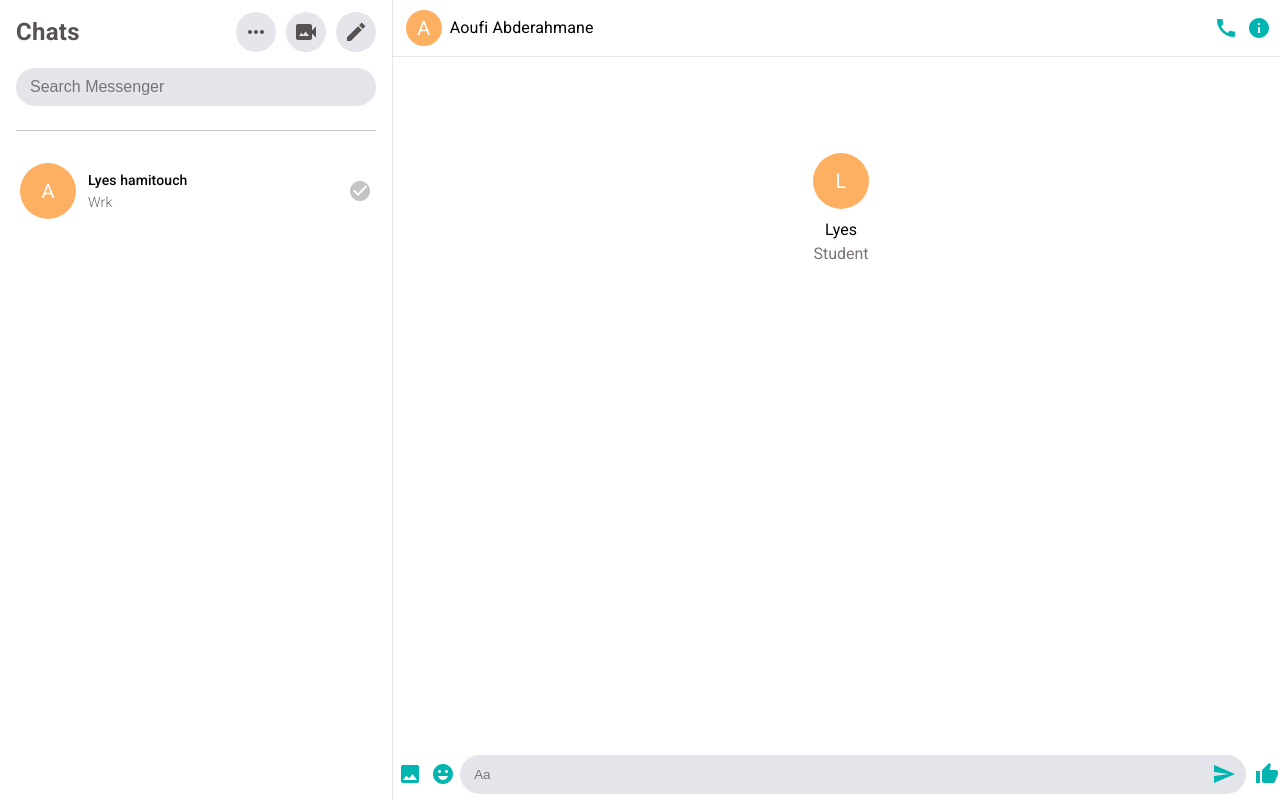
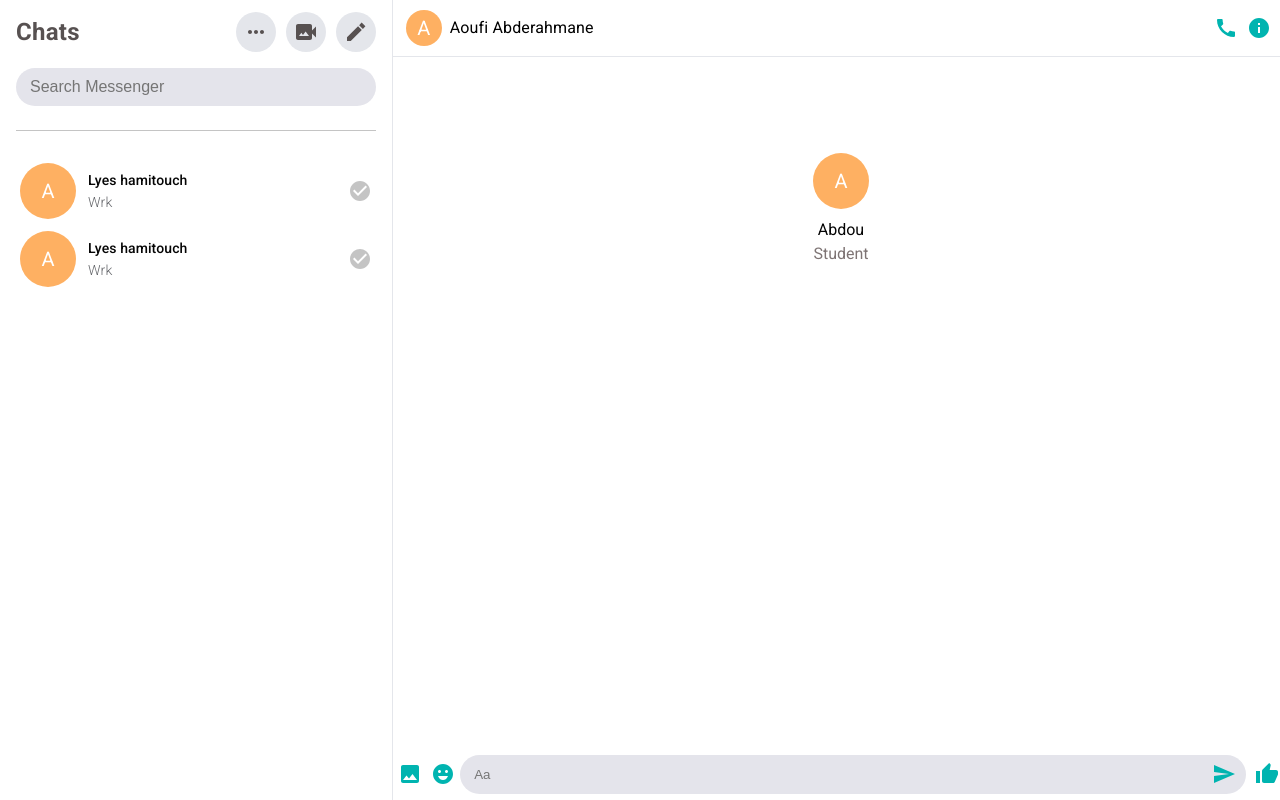
Before and after one commit to abdouAoufi/messanger, a React (Vite) app: page /home/chat/1 in a window 1280 px wide. Built offline with nearby package versions, Linux system fonts and the light colour scheme; sample sign-in values are in the browser's storage.

Commit message:
routing: fix updates by cleanup states

```diff
--- a/src/components/Left-side-bar/LeftSideBar.jsx
+++ b/src/components/Left-side-bar/LeftSideBar.jsx
@@ -50,11 +50,18 @@ export default function LeftSideBar() {
         {loadingUsers ? (
           <Loading />
         ) : (
-          <ProfileContainer
-            name="Lyes hamitouch"
-            lastMessage="Wrk"
-            id="f4hdas"
-          />
+          <>
+            <ProfileContainer
+              name="Lyes hamitouch"
+              lastMessage="Wrk"
+              id="f4hdas"
+            />
+            <ProfileContainer
+              name="Lyes hamitouch"
+              lastMessage="Wrk"
+              id="fadf"
+            />
+          </>
         )}
       </Box>
     </Box>
--- a/src/components/Right-side-bar/Chat-holder/ChatHolder.jsx
+++ b/src/components/Right-side-bar/Chat-holder/ChatHolder.jsx
@@ -9,24 +9,31 @@ import { useParams, useHistory } from "react-router-dom";
 import Loading from "../../Loading";
 
 function ChatHolder() {
+  const [currentUser, setCurrentUser] = useState({});
+  const [loading, setLoading] = useState(true);
   const userID = useParams().userID;
   const history = useHistory();
-  useLayoutEffect(() => {
-    if (!userID) {
-      history.replace("/home");
-    }
-  });
-  const [currentUser, setCurrentUser] = useState({});
-  const [loading, setLoading] = useState(true);
+
   useEffect(() => {
+    console.log("update");
     getUser();
-  }, []);
+    return function () {
+      setLoading(true);
+      setCurrentUser({});
+    };
+  }, [userID]);
 
   const getUser = () => {
+    if (!userID) {
+      return history.push("/home");
+    }
     // TODO fake call to API
     setTimeout(() => {
       setLoading(false);
-      setCurrentUser({ name: "Lyes", occupation: "Student" });
+      setCurrentUser({
+        name: "Abdou",
+        occupation: "Student",
+      });
     }, 1000);
   };
 
@@ -41,7 +48,7 @@ function ChatHolder() {
       <Navbar name={currentUser.name || "user"} />
       <ChatWrapper>
         {loading ? (
-          <Loading mt="6"/>
+          <Loading mt="6" />
         ) : (
           <Box component="div">
             <ProfileContainer
```
